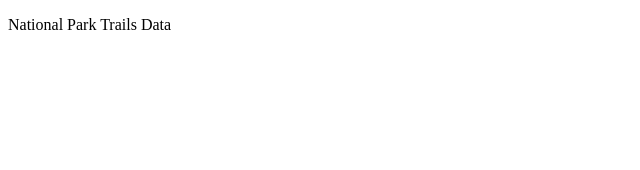
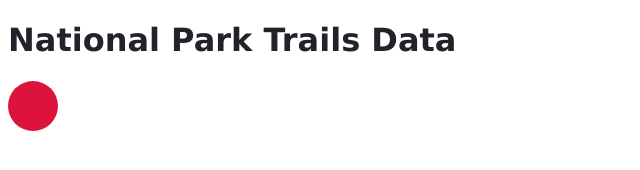
Before and after one commit to Lmamaril/National-Park-Trails, a plain HTML site: page visualize/index.html in a window 1280 px wide. Shown: the whole page, without its empty margins (0-640 px from the left). Drawn offline with Linux system fonts and the light colour scheme.

Commit message:
change title color

```diff
--- a/visualize/index.html
+++ b/visualize/index.html
@@ -4,6 +4,7 @@
      <script type="text/javascript" src="d3/d3.min.js"></script>
    </head>
    <body>
-     <p>National Park Trails Data</p>
+     <h1>National Park Trails Data</h1>
+     <script src="script.js"></script>
    </body>
  </html>
--- a/visualize/script.js
+++ b/visualize/script.js
@@ -1,11 +1,17 @@
+// Test addition of a circle
 var bodySelection = d3.select("body");
 
 var svgSelection = bodySelection.append("svg")
        .attr("width", 50)
        .attr("height", 50);
 
-var circleSelection = svgSelection.append("circle")
+svgSelection.append("circle")
     .attr("cx", 25)
     .attr("cy", 25)
     .attr("r", 25)
-    .style("fill", "purple");
+    .style("fill", "#dc143c");
+
+// Test edit header
+d3.selectAll("h1")
+       .style("color", "#22232a")
+       .style("font-family", "verdana")
```
